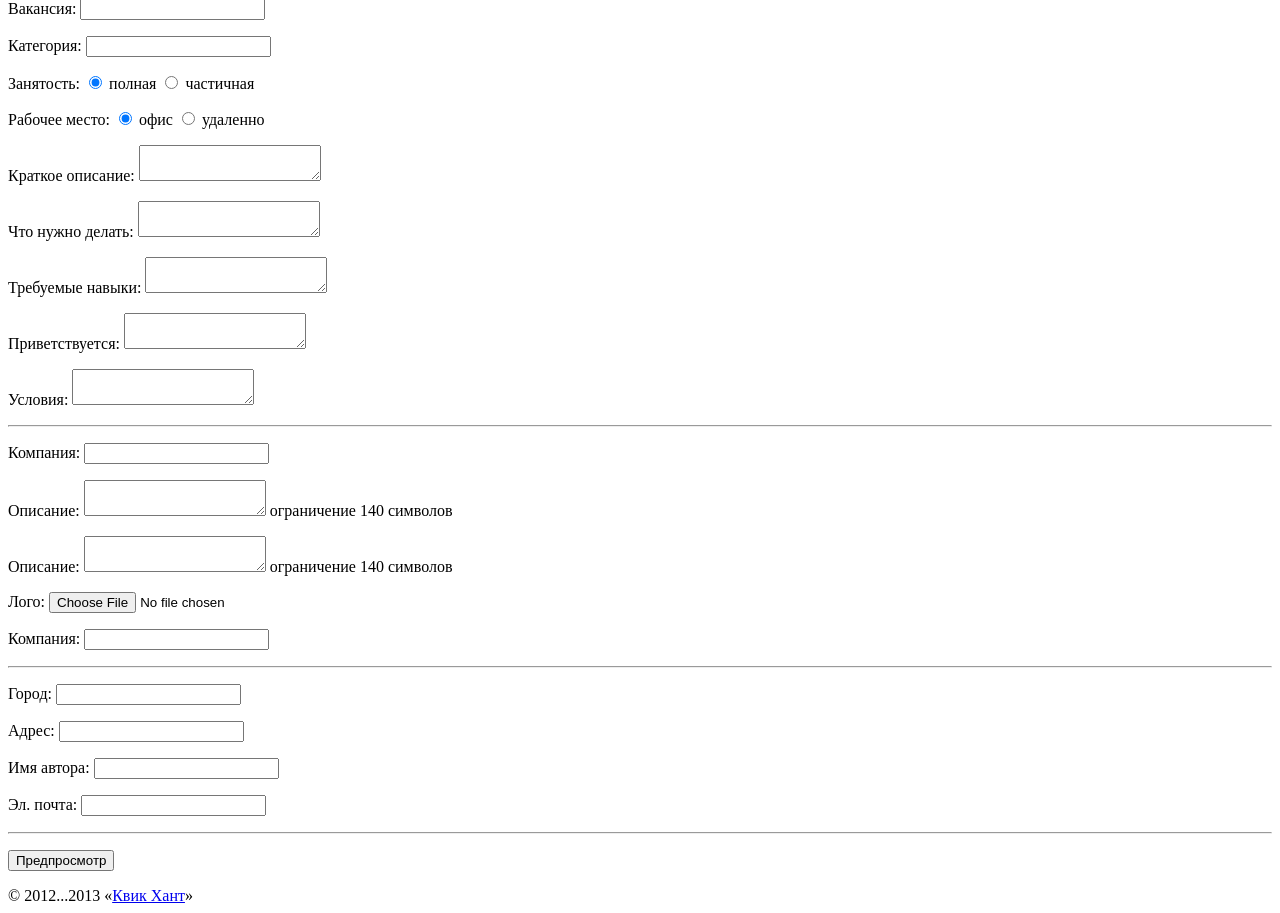
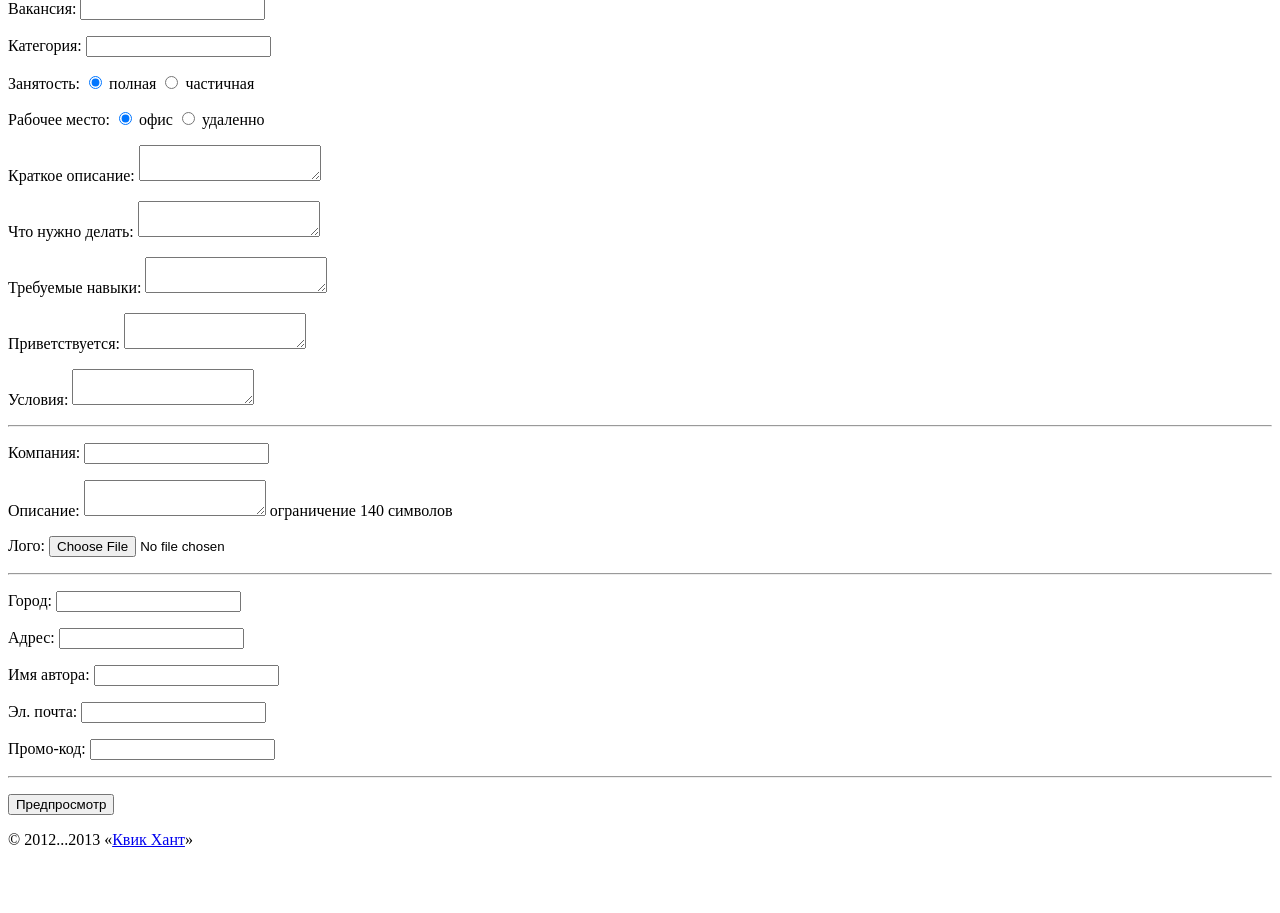
Before and after one commit to nyddle/quickhunt, a Flask app: page /add in a window 1280 px wide. Shown: the part 81-994 px from the top of the page. After the commit the page ends 928 px from the top, so only its background shows below. Run offline with Flask 2, Linux system fonts and the light colour scheme; parts of the project's set-up code (start-up, migrations or seed data) failed here and were passed over.

Commit message:
Подправил add.html

```diff
--- a/templates/add.html
+++ b/templates/add.html
@@ -62,16 +62,7 @@
       <span>ограничение 140 символов</span>
     </p>
     <p>
-      <label>Описание:
-        <textarea name="company_description"></textarea>
-      </label>
-      <span>ограничение 140 символов</span>
-    </p>
-    <p>
       <label>Лого: <input type="file" name="company_logo"></label>
-    </p>
-    <p>
-      <label>Компания: <input type="text" name="company_name"></label>
     </p>
 
     <hr>
@@ -89,6 +80,9 @@
     <p>
       <label>Эл. почта: <input type="text" name="email"></label>
     </p>
+    <p>
+      <label>Промо-код: <input type="text" name="promo_code"></label>
+    </p>
 
     <hr>
 
```
